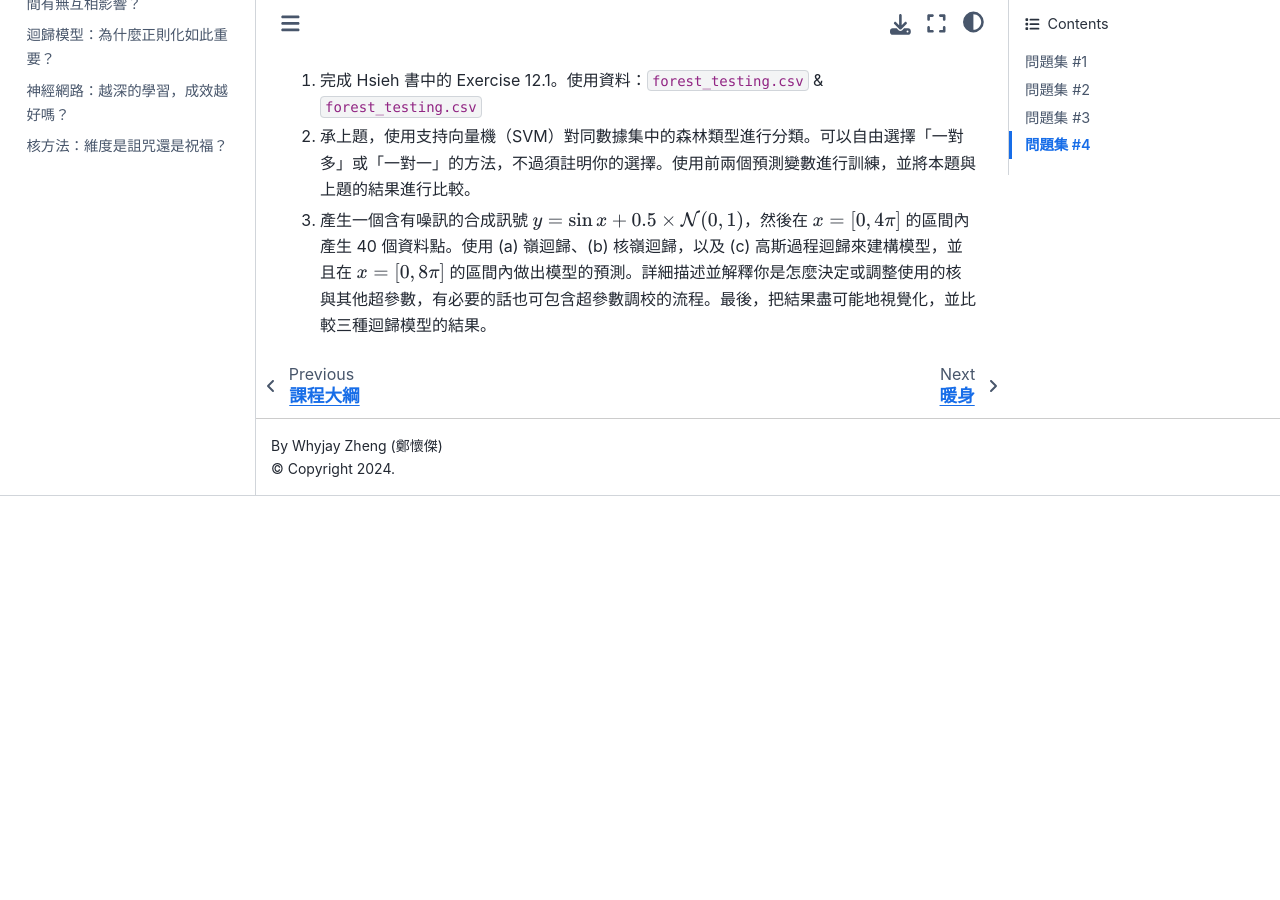
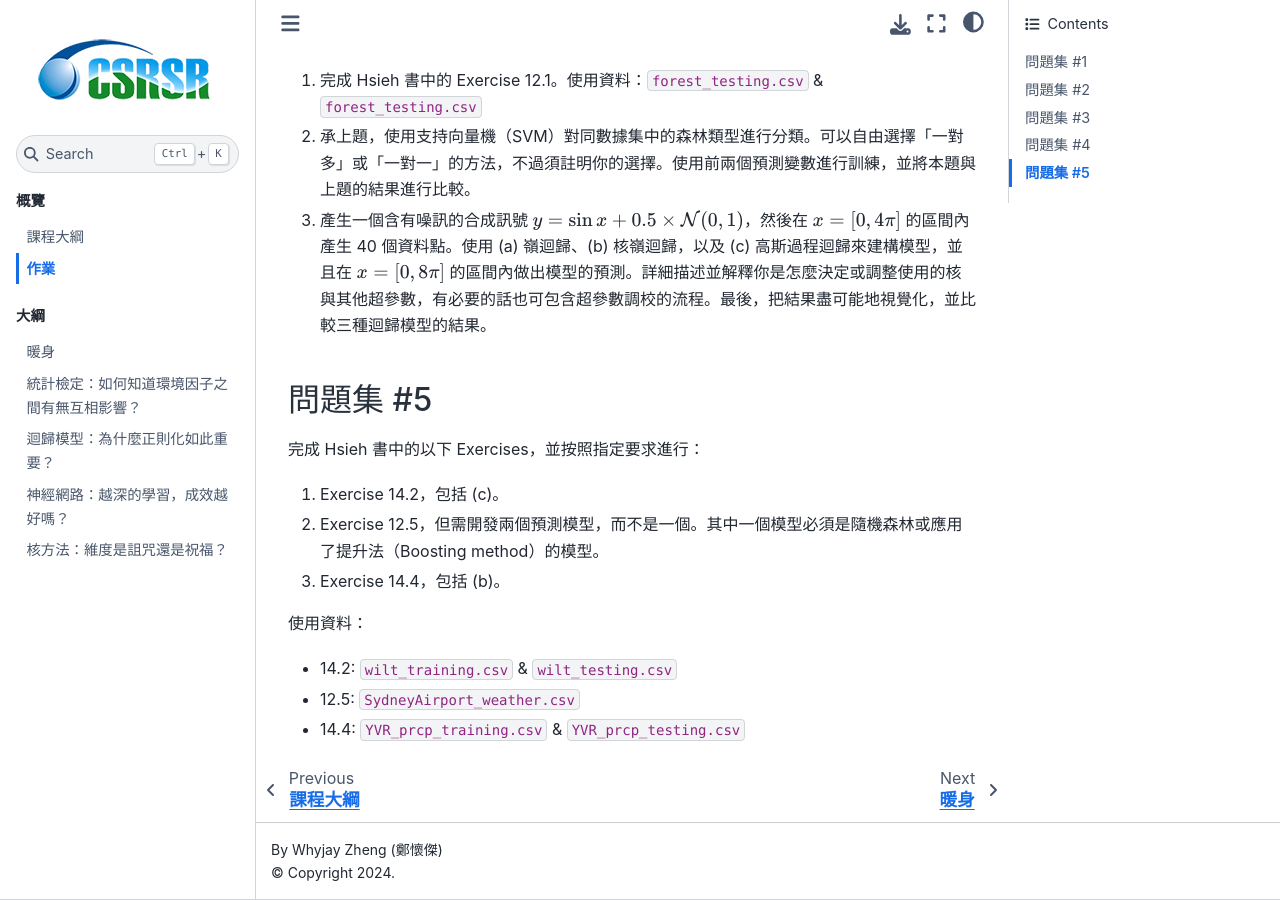
Before and after one commit to whyjz/ncu-env-data-science-zhtw, a Jupyter Book: the page built from docs/assignments.md, in a window 1280 px wide and 900 px high, scrolled down 972 px. Built offline with Jupyter Book 1.0.4 settings and Sphinx 7.4.7 and the Sphinx Book theme 1.1.4, drawn with Linux system fonts in a browser that asks for light colours; before the commit the page ends 1468 px from its top, so only the background shows below that.

```diff
--- a/docs/assignments.md
+++ b/docs/assignments.md
@@ -33,10 +33,15 @@
 2. 承上題，使用支持向量機（SVM）對同數據集中的森林類型進行分類。可以自由選擇「一對多」或「一對一」的方法，不過須註明你的選擇。使用前兩個預測變數進行訓練，並將本題與上題的結果進行比較。
 3. 產生一個含有噪訊的合成訊號 $y = \sin x + 0.5 \times \mathcal{N}(0, 1)$，然後在 $x = [0, 4\pi]$ 的區間內產生 40 個資料點。使用 (a) 嶺迴歸、(b) 核嶺迴歸，以及 (c) 高斯過程迴歸來建構模型，並且在 $x = [0, 8\pi]$ 的區間內做出模型的預測。詳細描述並解釋你是怎麼決定或調整使用的核與其他超參數，有必要的話也可包含超參數調校的流程。最後，把結果盡可能地視覺化，並比較三種迴歸模型的結果。
 
-<!-- ## Problem set #5
+## 問題集 #5
 
-Complete the following exercises in Hsieh's book with the specified requirements:
+完成 Hsieh 書中的以下 Exercises，並按照指定要求進行：
 
-1. Exercise 14.2, including (c)
-2. Exercise 12.5, but develop two prediction models instead of one. One of the models must be a random forest or a boosting model.
-3. Exercise 14.4, including (b) -->
+1. Exercise 14.2，包括 (c)。
+2. Exercise 12.5，但需開發兩個預測模型，而不是一個。其中一個模型必須是隨機森林或應用了提升法（Boosting method）的模型。
+3. Exercise 14.4，包括 (b)。
+
+使用資料：
+- 14.2: `wilt_training.csv` & `wilt_testing.csv`
+- 12.5: `SydneyAirport_weather.csv`
+- 14.4: `YVR_prcp_training.csv` & `YVR_prcp_testing.csv`
```
Also changed, not shown: docs/outlines/lecture8-9.md (+1 -1 lines), docs/syllabus.md (+6 -6 lines).
